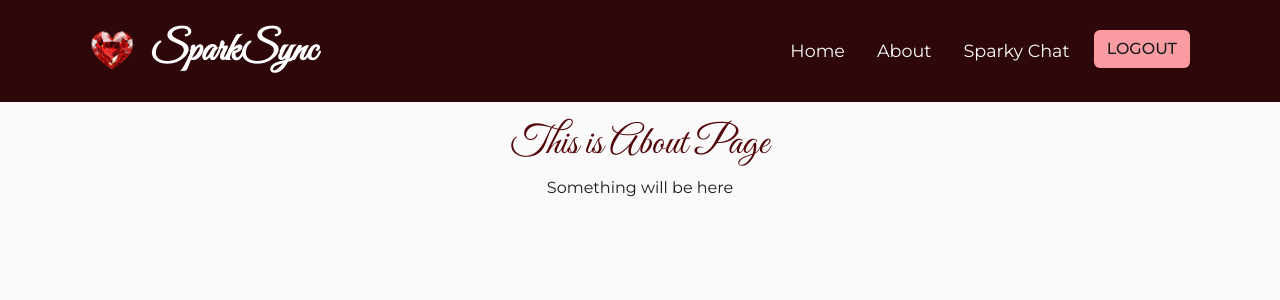
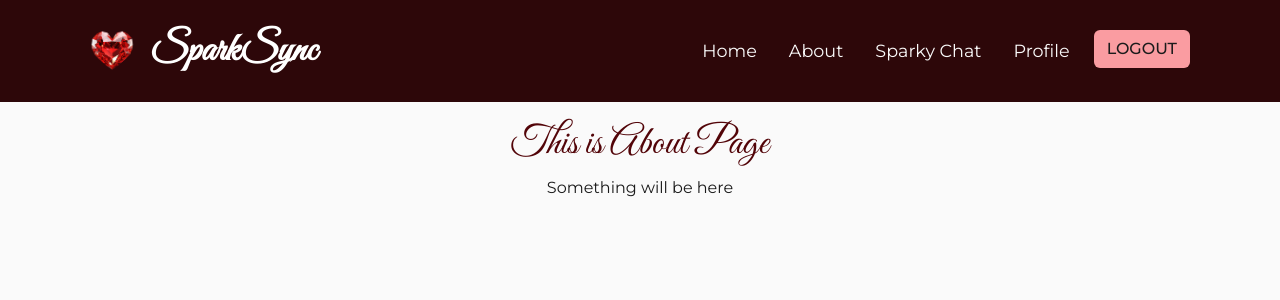
Before and after one commit to violaberg/dating-app, a Django app: page /about/ in a window 1280 px wide. Shown: the top 300 px of the page. Run offline with Django 5.2, Linux system fonts and the light colour scheme; a user stored in the database is signed in.

Commit message:
feat: added Profile button to nav

```diff
--- a/templates/base.html
+++ b/templates/base.html
@@ -52,8 +52,10 @@
                 <li class="nav-item px-2">
                     <a class="nav-link" href="#">Sparky Chat</a>
                 </li>
-
                 {% if user.is_authenticated %}
+                <li class="nav-item px-2">
+                    <a class="nav-link" href="{% url 'profile' %}">Profile</a>
+                </li>
                 <li class="nav-item px-2">
                     <a class="btn btn-pink" href="{% url 'account_logout' %}" aria-label="Logout">Logout</a>
                 </li>
```
